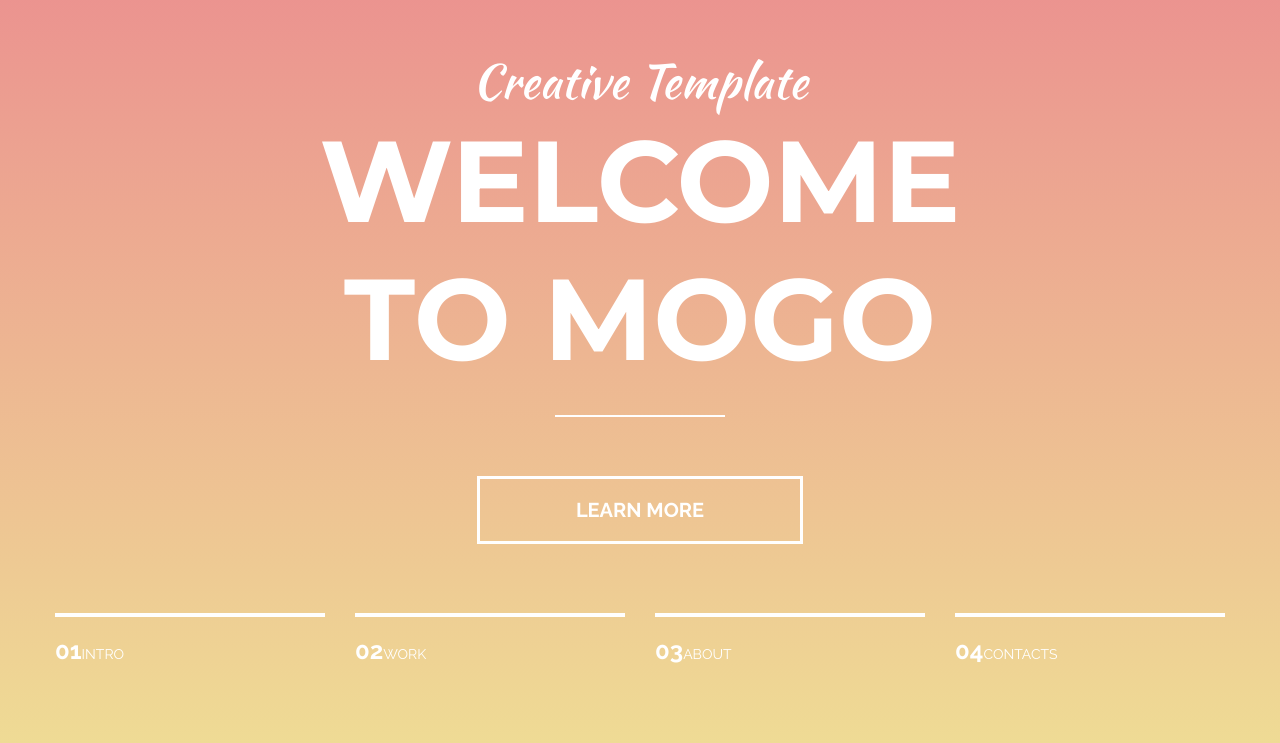
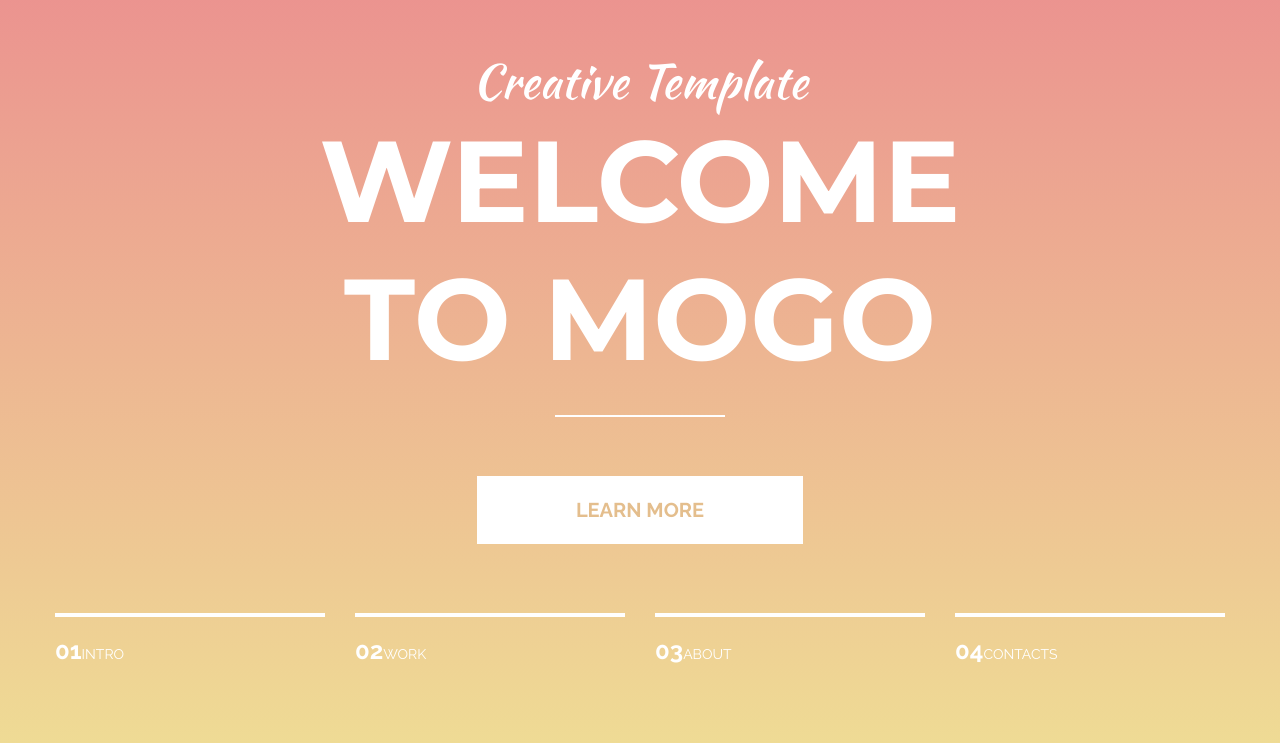
Before and after one commit to Maival1/mogo, a website built with Parcel: page src/index.html in a window 1280 px wide. In both pictures the pointer is over the link "LEARN MORE". Shown: the part 57-800 px from the top of the page. Built offline with nearby package versions, Linux system fonts and the light colour scheme; files whose address does not match are found by name.

Commit message:
feat(mogo): make banner link

```diff
--- a/src/styles/_banner.scss
+++ b/src/styles/_banner.scss
@@ -36,6 +36,10 @@
     color: $color-base;
     text-decoration: none;
     text-transform: uppercase;
+    &:hover {
+      color: #E4BE8D;
+      background-color: $color-base;
+    }
   }
 
   &__slide {
--- a/src/styles/_mixin.scss
+++ b/src/styles/_mixin.scss
@@ -1,3 +1,4 @@
+// позиция на картинках
 @mixin info {
   width: 100%;
     font-size: 18px;
```
Also changed, not shown: src/styles/app.css, 1 other file.
